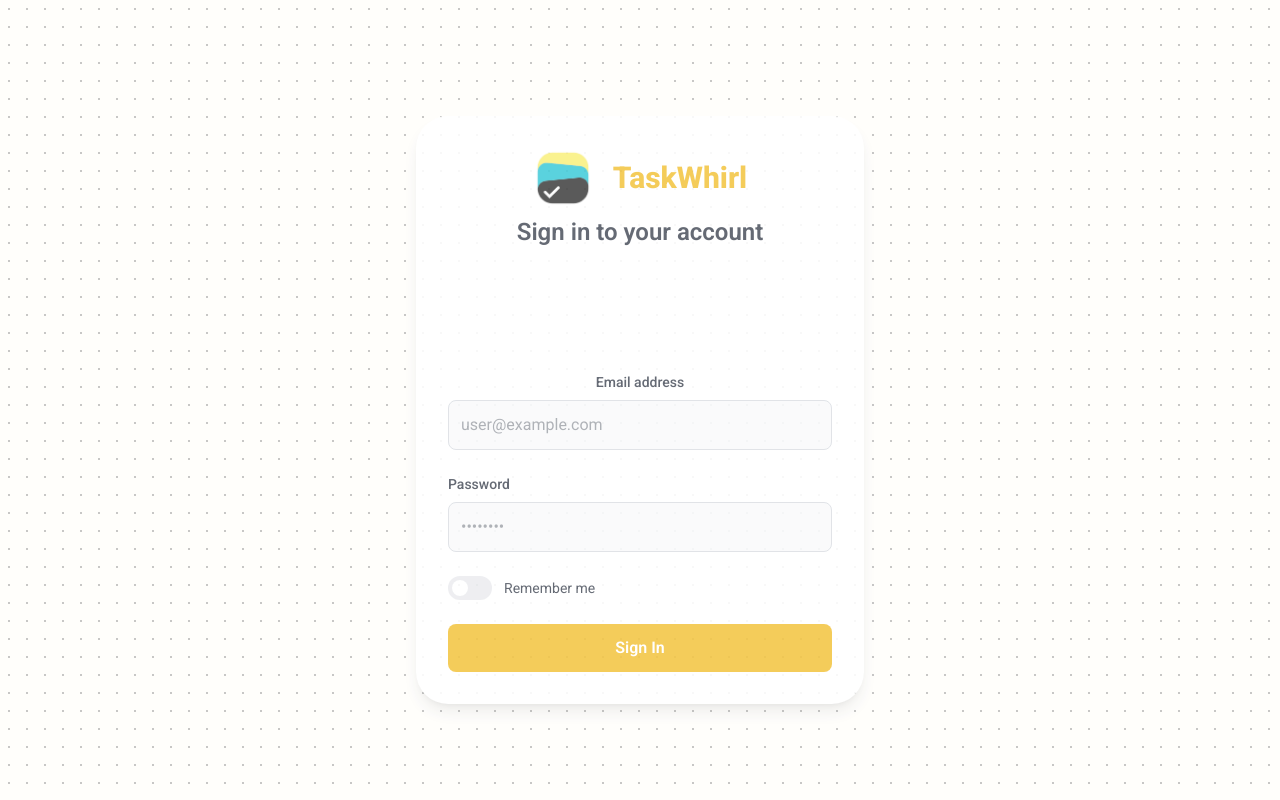
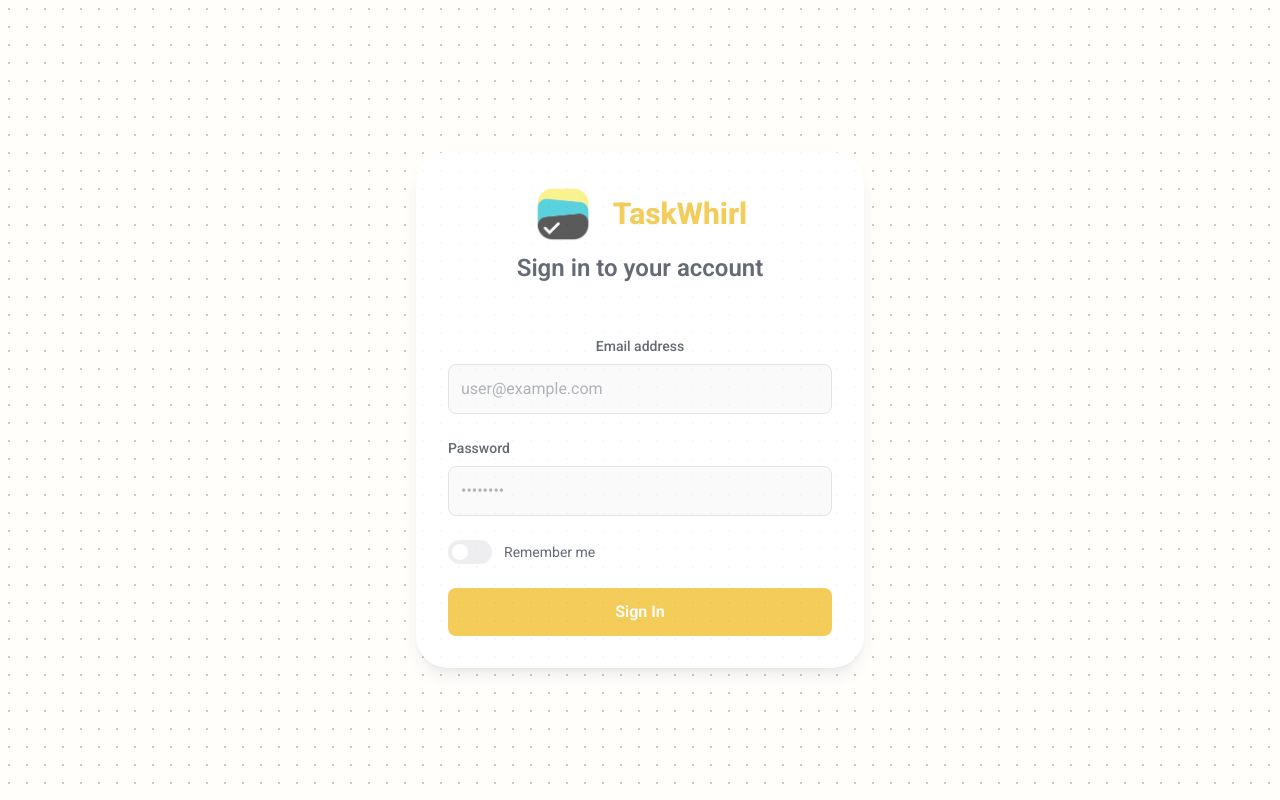
Before and after one commit to TheLinuxGuy-ssh/Unite.Do, a React (Vite) app: page / in a window 1280 px wide. Built offline with nearby package versions, Linux system fonts and the light colour scheme.

Commit message:
security for now

```diff
--- a/src/components/Auth.tsx
+++ b/src/components/Auth.tsx
@@ -74,7 +74,7 @@ export default function Auth() {
                             <span className="text-white font-semibold text-lg text-center">
                             Test Credentials
                             </span>
-                            <div className="creds my-3 text-white">
+                            <div className="creds my-3 hidden text-white">
                                 <b>Email:</b> demo@tlg.com<br/>
                                 <b>Password:</b> tlg@1234
                             </div>
```
